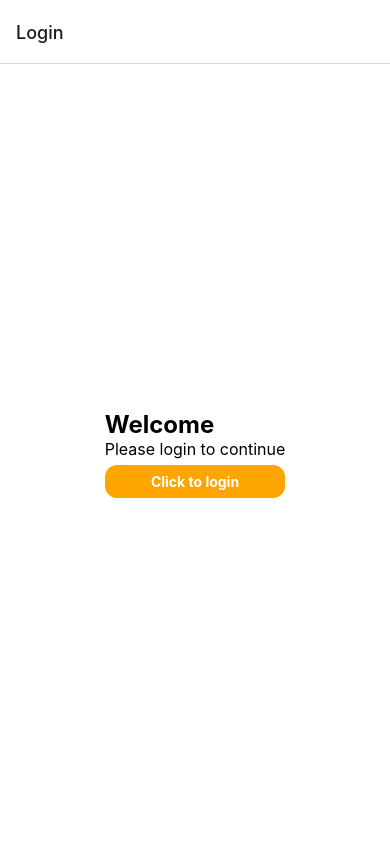
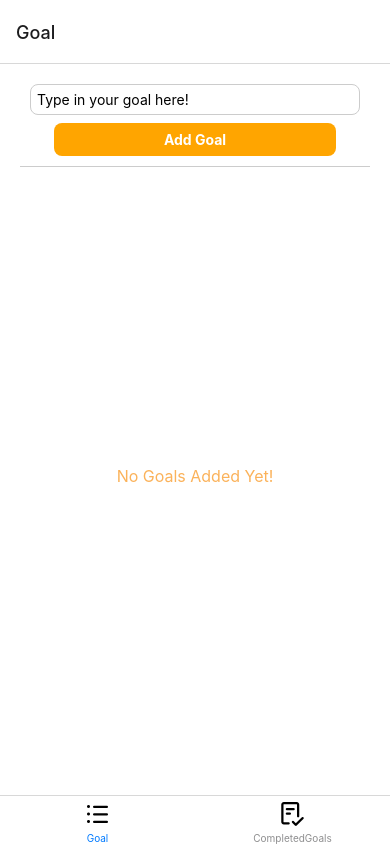
Before and after one commit to Manusha17/RN-expo-goal-app, a React Native app: screen /Home in a window 390 px wide. Built offline with nearby package versions, Linux system fonts and the light colour scheme.

Commit message:
Added tab navigation

```diff
--- a/App.js
+++ b/App.js
@@ -1,7 +1,7 @@
 import { NavigationContainer } from "@react-navigation/native";
 import { createNativeStackNavigator } from "@react-navigation/native-stack";
 import Login from "./components/Login";
-import Goal from "./components/Goal";
+import Home from "./components/Home";
 
 export default function App() {
   const Stack = createNativeStackNavigator();
@@ -9,7 +9,11 @@ export default function App() {
     <NavigationContainer>
       <Stack.Navigator>
         <Stack.Screen name="Login" component={Login} />
-        <Stack.Screen name="Goal" component={Goal} />
+        <Stack.Screen
+          name="Home"
+          component={Home}
+          options={{ headerShown: false }}
+        />
       </Stack.Navigator>
     </NavigationContainer>
   );
--- /dev/null
+++ b/components/CompletedGoals.js
@@ -0,0 +1,24 @@
+import { View, Text, StyleSheet } from "react-native";
+import React from "react";
+
+export default function CompletedGoals() {
+  return (
+    <View
+      style={{
+        flex: 1,
+        justifyContent: "center",
+        backgroundColor: "white",
+      }}
+    >
+      <Text style={styles.noGoalsText}>No Completed Goals Yet!</Text>
+    </View>
+  );
+}
+
+const styles = StyleSheet.create({
+  noGoalsText: {
+    color: "#FBB25A",
+    textAlign: "center",
+    fontSize: 16,
+  },
+});
--- a/components/Goal.js
+++ b/components/Goal.js
@@ -7,7 +7,7 @@ import {
   FlatList,
   TouchableHighlight,
 } from "react-native";
-import React, { useEffect, useState } from "react";
+import React, { useState } from "react";
 import GoalItem from "./GoalItem";
 
 const Goal = () => {
--- /dev/null
+++ b/components/Home.js
@@ -0,0 +1,31 @@
+import { createBottomTabNavigator } from "@react-navigation/bottom-tabs";
+import Goal from "./Goal";
+import CompletedGoals from "./CompletedGoals";
+import { Octicons } from "@expo/vector-icons";
+
+export default function Home() {
+  const Tab = createBottomTabNavigator();
+
+  return (
+    <Tab.Navigator>
+      <Tab.Screen
+        name="Goal"
+        component={Goal}
+        options={{
+          tabBarIcon: () => {
+            return <Octicons name="list-unordered" size={24} color="black" />;
+          },
+        }}
+      />
+      <Tab.Screen
+        name="CompletedGoals"
+        component={CompletedGoals}
+        options={{
+          tabBarIcon: () => {
+            return <Octicons name="checklist" size={24} color="black" />;
+          },
+        }}
+      />
+    </Tab.Navigator>
+  );
+}
--- a/components/Login.js
+++ b/components/Login.js
@@ -11,7 +11,7 @@ const Login = ({ navigation }) => {
 
         <TouchableOpacity
           style={styles.loginButton}
-          onPress={() => navigation.navigate("Goal")}
+          onPress={() => navigation.navigate("Home")}
         >
           <Text style={styles.loginText}>Click to login</Text>
         </TouchableOpacity>
--- a/package.json
+++ b/package.json
@@ -9,6 +9,7 @@
     "web": "expo start --web"
   },
   "dependencies": {
+    "@react-navigation/bottom-tabs": "^6.5.7",
     "@react-navigation/native": "^6.1.6",
     "@react-navigation/native-stack": "^6.9.12",
     "expo": "~48.0.9",
```
Also changed, not shown: 2 other files (tests, documents, lock files or other folders).
